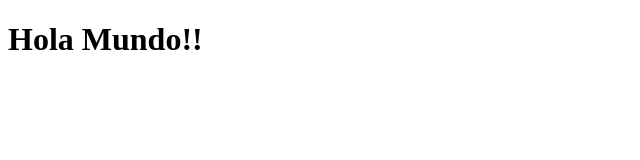
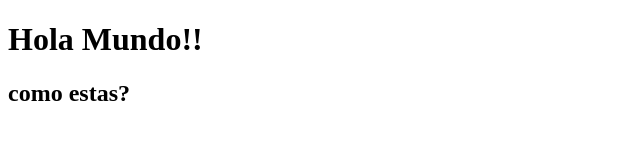
Before and after one commit to FerZingaretti/clase10Github, a plain HTML site: page index.html in a window 1280 px wide. Shown: the whole page, without its empty margins (0-640 px from the left). Drawn offline with Linux system fonts and the light colour scheme.

Commit message:
comit desde github deskstop

```diff
--- a/index.html
+++ b/index.html
@@ -8,5 +8,6 @@
 </head>
 <body>
     <h1>Hola Mundo!!</h1>
+    <h2>como estas?</h2>
 </body>
 </html>
```
